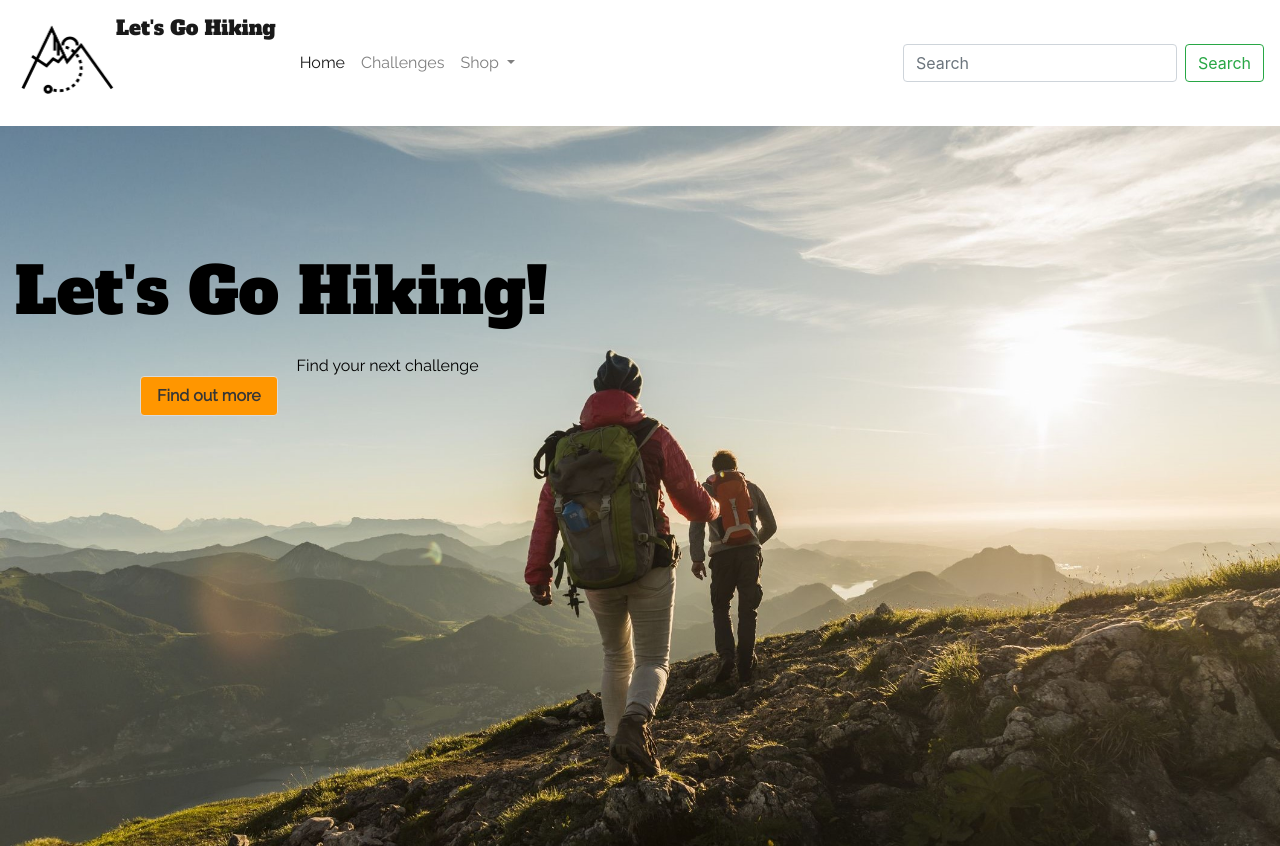
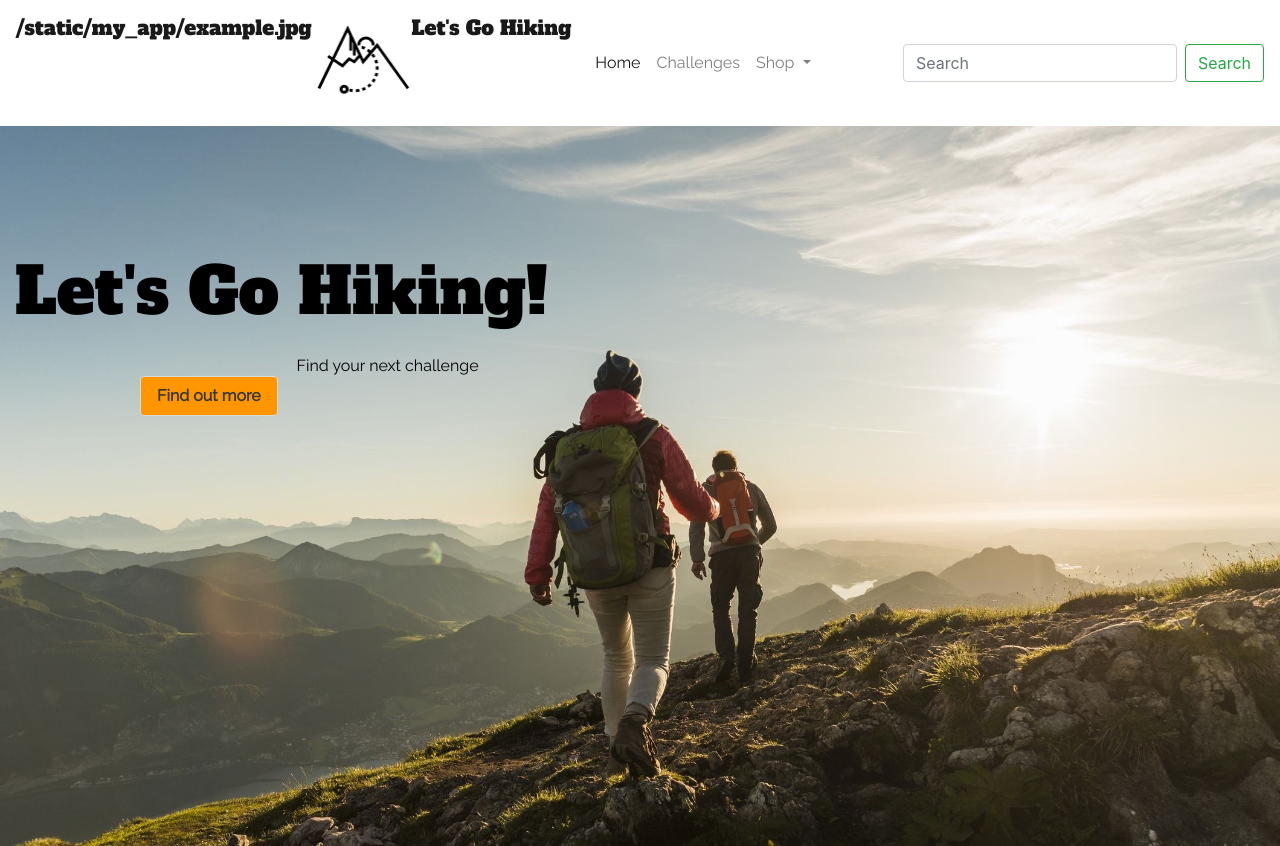
Before and after one commit to ClaireRoberts1403/LetsGoHiking, a Django app: page / in a window 1280 px wide. Run offline with Django 3.2, Linux system fonts and the light colour scheme; some libraries are stand-ins or nearby versions.

Commit message:
push to heroku with static files

```diff
--- a/templates/base.html
+++ b/templates/base.html
@@ -44,7 +44,7 @@
 
 <body>
 	<nav class="navbar navbar-expand-lg navbar-light">
-  <a class="navbar-brand header-title" href="#">
+  <a class="navbar-brand header-title" href="#">{% static "my_app/example.jpg" %}
     <img src="../media/HEADERLOGO.png" height="100" width="100" alt="Site Logo">Let's Go Hiking
   </a>
   <button class="navbar-toggler" type="button" data-toggle="collapse" data-target="#navbarSupportedContent" aria-controls="navbarSupportedContent" aria-expanded="false" aria-label="Toggle navigation">
```
